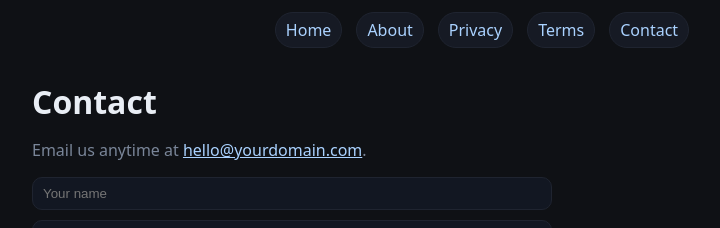
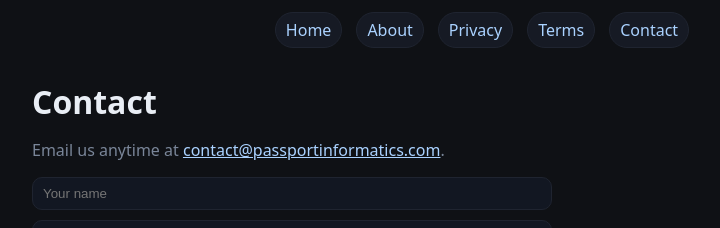
Before and after one commit to Tigerclaw77/webpng, a plain HTML site: page contact.html in a window 1280 px wide. Shown: the top 228 px of the page, without its empty margins (158-878 px from the left). Drawn offline with Linux system fonts and the light colour scheme.

Commit message:
Update Contact page: use contact@passportinformatics.com (Zoho)

```diff
--- a/contact.html
+++ b/contact.html
@@ -14,7 +14,7 @@
 </nav>
 <div class="wrap">
   <h1>Contact</h1>
-  <p class="sub">Email us anytime at <a href="mailto:hello@yourdomain.com">hello@yourdomain.com</a>.</p>
+  <p class="sub">Email us anytime at <a href="mailto:hello@yourdomain.com">contact@passportinformatics.com</a>.</p>
   <form action="mailto:hello@yourdomain.com" method="post" enctype="text/plain">
     <input type="text" name="name" placeholder="Your name" required>
     <input type="email" name="email" placeholder="Your email" required>
```
